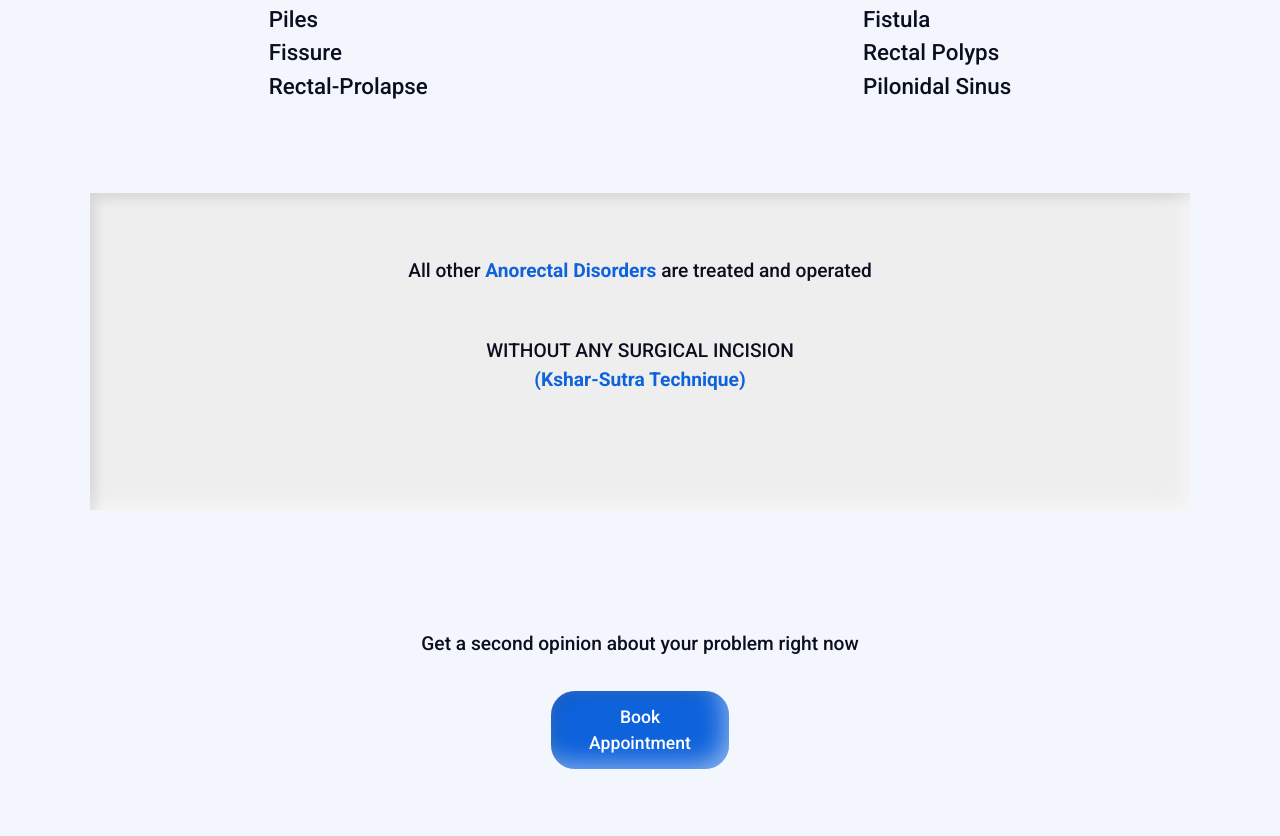
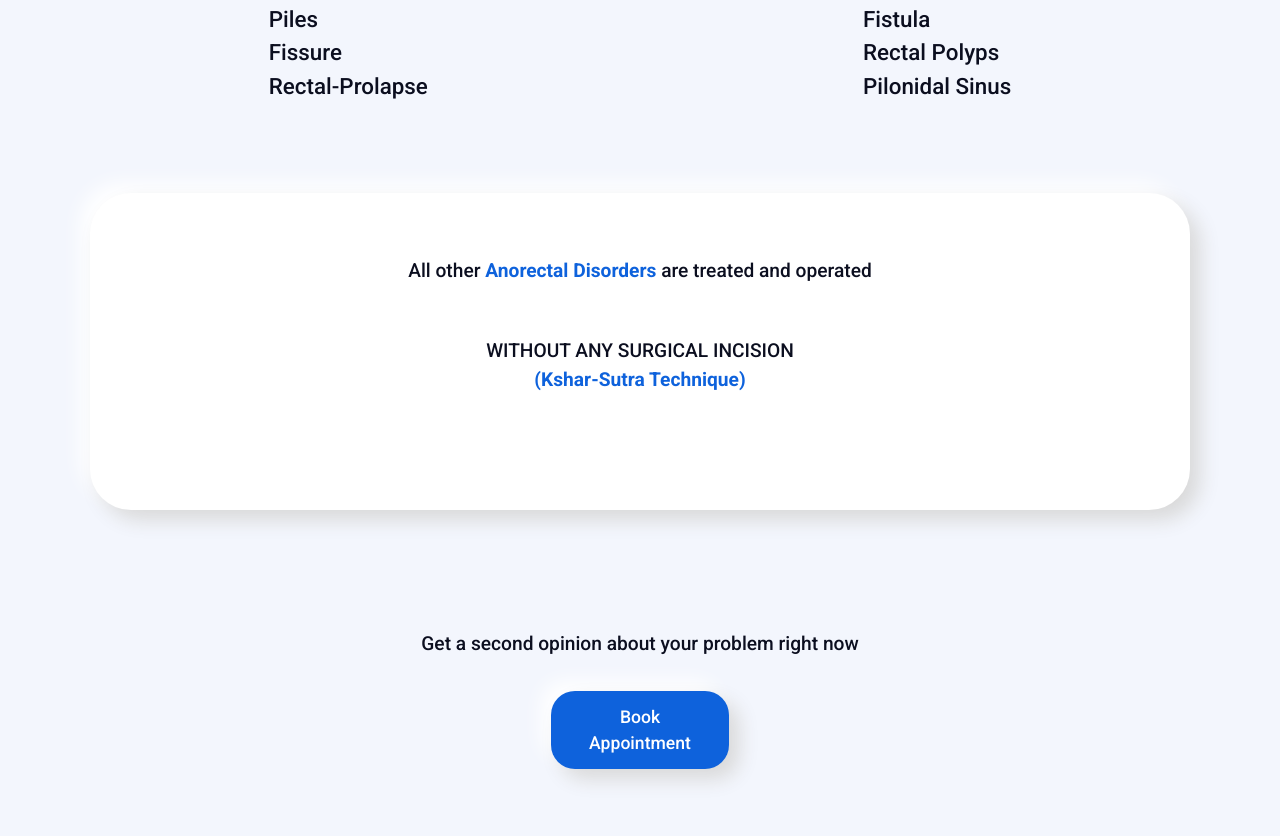
Before and after one commit to BhinTatta/gautamHospital, a plain HTML site: page index.html in a window 1280 px wide. Shown: the part 954-1790 px from the top of the page. Drawn offline with nearby package versions, Linux system fonts and the light colour scheme.

Commit message:
Update style.css

```diff
--- a/style.css
+++ b/style.css
@@ -10,11 +10,10 @@
 	box-shadow:  13px 13px 27px #9b9b9b,
              -13px -13px 27px #ffffff;}
 .neuhem{
-
-    background: #EFEEEE;
-    -moz-box-shadow: inset -8px -8px 25px -3px rgba(255, 255, 255, 0.5), inset 8px 8px 12px -3px rgba(0, 0, 0, 0.12);
-    -webkit-box-shadow: inset -8px -8px 25px -3px rgba(255, 255, 255, 0.5), inset 8px 8px 12px -3px rgba(0, 0, 0, 0.12);
-    box-shadow: inset -8px -8px 25px -3px rgba(255, 255, 255, 0.5), inset 8px 8px 12px -3px rgba(0, 0, 0, 0.12);
+	border-radius: 41px;
+	background: #ffffff;
+	box-shadow:  10px 10px 20px #d9d9d9,
+             -10px -10px 20px #ffffff;
 
 }
 .neublue{
```
